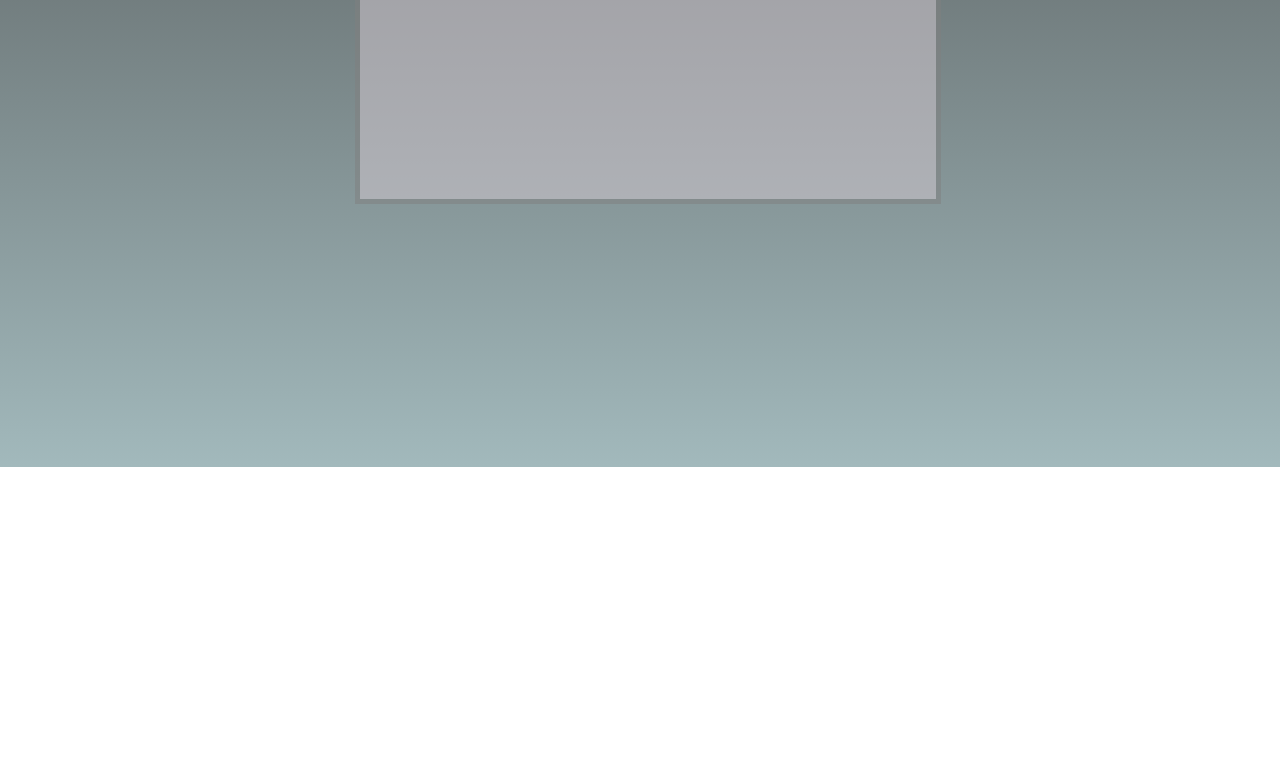
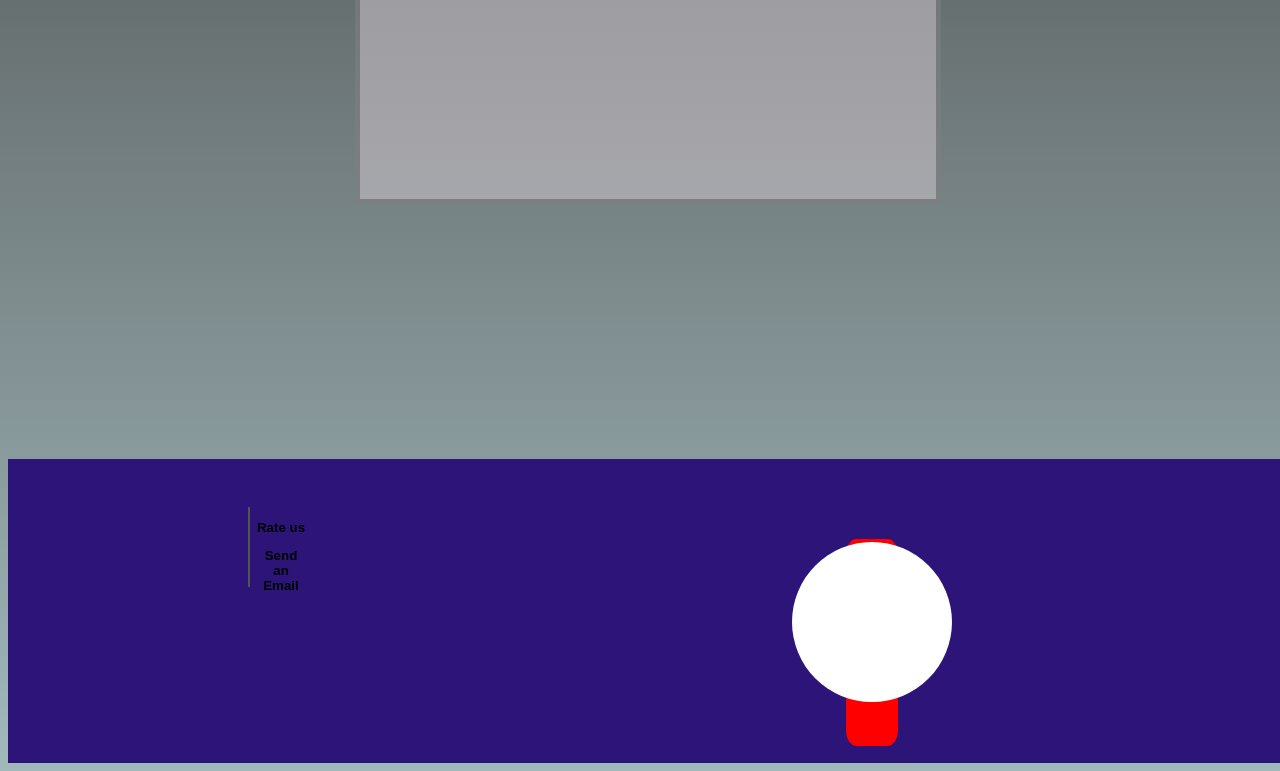
Before and after one commit to Jakubk12/OnlineShop, a Vue app: page /pages in a window 1280 px wide. Shown: the part 469-1240 px from the top of the page. Before the commit the page ends 936 px from the top, so only its background shows below. Built offline with nearby package versions, Linux system fonts and the light colour scheme.

Commit message:
Starting of doing a footer and watch

```diff
--- a/src/App.vue
+++ b/src/App.vue
@@ -1,20 +1,21 @@
 <template>
   <div id="app">
-  <the-header></the-header>
-  <router-view></router-view>
-</div>
+    <the-header></the-header>
+    <router-view></router-view>
+    <the-footer></the-footer>
+  </div>
 </template>
 
 <script>
-import TheHeader from './components/TheHeader.vue'
+import TheHeader from "./components/UI/layout/TheHeader.vue";
+import TheFooter from "./components/UI/layout/TheFooter.vue";
 export default {
-
-  name: 'App',
+  name: "App",
   components: {
-    TheHeader
-
-  }
-}
+    TheHeader,
+    TheFooter,
+  },
+};
 </script>
 
 <style lang="scss">
@@ -22,10 +23,12 @@ export default {
   width: 100%;
   height: 100%;
   overflow: hidden;
+  font-family: Arial;
 }
 
 body {
   background-image: linear-gradient(to bottom, #434343 0%, #a2b9bc 100%);
   width: 100%;
   height: 100%;
-}</style>
+}
+</style>
--- /dev/null
+++ b/src/components/UI/FooterButton.vue
@@ -0,0 +1,23 @@
+<template>
+  <button><slot></slot></button>
+</template>
+
+<style lang="scss" scoped>
+button {
+  width: 5vw;
+  height: 5vh;
+  background: inherit;
+  transition: 0.5s;
+  padding: 5px grey;
+  font-weight: bold;
+  border-right: 0;
+  border-top: 0;
+  border-bottom: 0;
+  margin-left: 15rem;
+  cursor: pointer;
+  &:hover {
+    background: white;
+    scale: 1.1;
+  }
+}
+</style>
--- a/src/components/UI/WatcherProducts.vue
+++ b/src/components/UI/WatcherProducts.vue
@@ -5,6 +5,7 @@
     <basic-button @click="filterEconomic">Economy</basic-button>
   </div>
   <div class="inner-container">
+    <!-- -->
     <products-component
       v-for="product in displayedProducts"
       :key="product.id"
@@ -146,20 +147,20 @@ export default {
         (prd) => prd.price >= 1000
       );
     }
-    // function expectedProducts() {
-    //   displayedProducts.value = displayedProducts.value.filter((prd1) => {
-    //     if (prd1.price < 250) {
-    //       return prd1.price < 250 && filters.value === "economy";
-    //     } else if (prd1.price > 1000) {
-    //       return prd1.price > 1000 && filters.value === "premium";
-    //     } else {
-    //       prd1.price > 250 && prd1.price < 1000;
-    //       return (
-    //         prd1.price > 250 && prd1.price < 1000 && filters.value === "middle"
-    //       );
-    //     }
-    //   });
-    // }
+    function expectedProducts() {
+      displayedProducts.value = displayedProducts.value.filter((prd1) => {
+        if (prd1.price < 250) {
+          return prd1.price < 250 && filters.value === "economy";
+        } else if (prd1.price > 1000) {
+          return prd1.price > 1000 && filters.value === "premium";
+        } else {
+          prd1.price > 250 && prd1.price < 1000;
+          return (
+            prd1.price > 250 && prd1.price < 1000 && filters.value === "middle"
+          );
+        }
+      });
+    }
     function filter(mode) {
       filters.value = mode;
     }
@@ -222,6 +223,7 @@ export default {
       filterMiddle,
       filterPremium,
       displayedProducts,
+      expectedProducts,
     };
   },
 
--- /dev/null
+++ b/src/components/UI/layout/TheFooter.vue
@@ -0,0 +1,90 @@
+<template>
+  <section>
+    <div class="button-box">
+      <footer-button @click="switchToAbout" style="margin-top: 3rem"
+        >Rate us</footer-button
+      >
+      <footer-button>Send an Email</footer-button>
+    </div>
+    <div class="watch-box">
+      <div class="watch-top-parent"><div class="watch-top"></div></div>
+      <div class="watch-bottom-parent">
+        <div class="watch-bottom"></div>
+        <div class="watch-center"></div>
+      </div>
+    </div>
+    <div class="empty"></div>
+  </section>
+</template>
+
+<style lang="scss" scoped>
+section {
+  width: 100%;
+  min-height: 30vh;
+  background: #2c1479;
+}
+.button-box {
+  align-content: space-between;
+}
+.button-box,
+.watch-box {
+  display: flex;
+  flex-wrap: wrap;
+  flex-direction: column;
+}
+.watch-box {
+  align-content: center;
+  margin-left: 35vw;
+  position: relative;
+}
+.watch-center {
+  min-height: 10rem;
+  min-width: 10rem;
+  border-radius: 50%;
+  background: white;
+  position: relative;
+  bottom: 45px;
+}
+.watch-box {
+  min-height: 15vh;
+}
+.watch-top-parent,
+.watch-bottom-parent {
+  display: flex;
+  justify-content: center;
+}
+.watch-top,
+.watch-bottom {
+  min-height: 10vh;
+  width: 3.2rem;
+  background: red;
+  position: absolute;
+}
+.watch-top {
+  border-top-left-radius: 20%;
+  border-top-right-radius: 20%;
+  bottom: 16vh;
+}
+.watch-bottom {
+  border-bottom-left-radius: 20%;
+  border-bottom-right-radius: 20%;
+  bottom: 1px;
+  border-top-left-radius: -50%;
+}
+.empty {
+  height: 1rem;
+}
+</style>
+
+<script>
+import FooterButton from "../FooterButton.vue";
+export default {
+  components: { FooterButton },
+
+  methods: {
+    switchToAbout() {
+      this.$router.push("/pages/contact");
+    },
+  },
+};
+</script>
--- a/src/router/Items/AccesoriesComponent.vue
+++ b/src/router/Items/AccesoriesComponent.vue
@@ -3,20 +3,24 @@
     <basic-sidebar>
       <div class="box">
         <div class="buttons-box">
-            <basic-inner-button style="margin-top: 1rem; color: black;">All</basic-inner-button>
-            <basic-inner-button style="color: black;">Belts to Watches</basic-inner-button>
-            <basic-inner-button style="color: black;">Boxes</basic-inner-button>
-            <basic-inner-button style="color: black;">Glasses</basic-inner-button>
-            <basic-inner-button style="color: black;">Compasses</basic-inner-button>
+          <basic-inner-button style="margin-top: 1rem; color: black"
+            >All</basic-inner-button
+          >
+          <basic-inner-button style="color: black"
+            >Belts to Watches</basic-inner-button
+          >
+          <basic-inner-button style="color: black">Boxes</basic-inner-button>
+          <basic-inner-button style="color: black">Glasses</basic-inner-button>
+          <basic-inner-button style="color: black"
+            >Compasses</basic-inner-button
+          >
         </div>
       </div>
     </basic-sidebar>
   </basic-section>
 </template>
 <script>
-export default {
-
-}
+export default {};
 </script>
 
 <style lang="scss">
@@ -25,21 +29,16 @@ export default {
   float: left;
   margin-left: 0;
   width: 12vw;
-height: 100%;
-border-right: 1px solid #003300
-;
-border-top: 1px solid #003300
-;
-border-bottom: 1px solid #003300
-;
-
+  height: 98%;
+  border-right: 1px solid #003300;
+  border-top: 1px solid #003300;
+  border-bottom: 1px solid #003300;
 
   .buttons-box {
     display: flex;
     flex-wrap: wrap;
     flex-direction: column;
     align-content: space-between;
-
   }
 }
 </style>
```
Also changed, not shown: src/components/UI/layout/TheHeader.vue (renamed from src/components/TheHeader.vue). Lines whose indentation alone changed are shown as unchanged.
